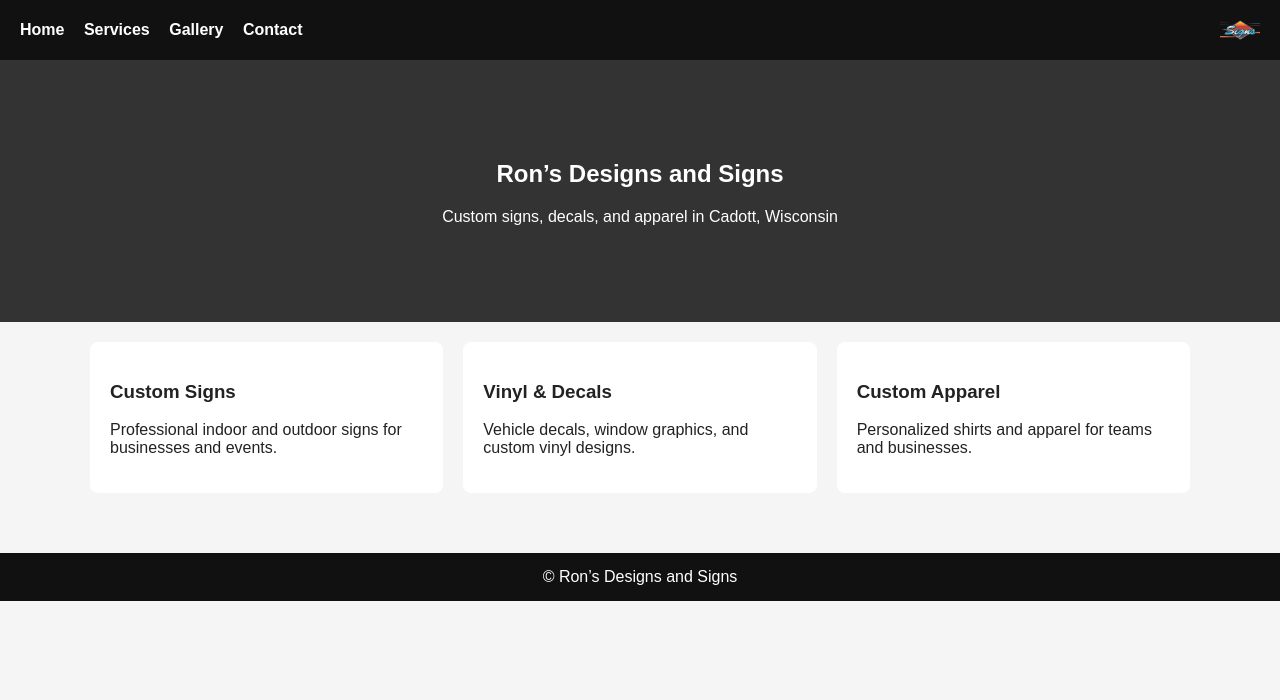
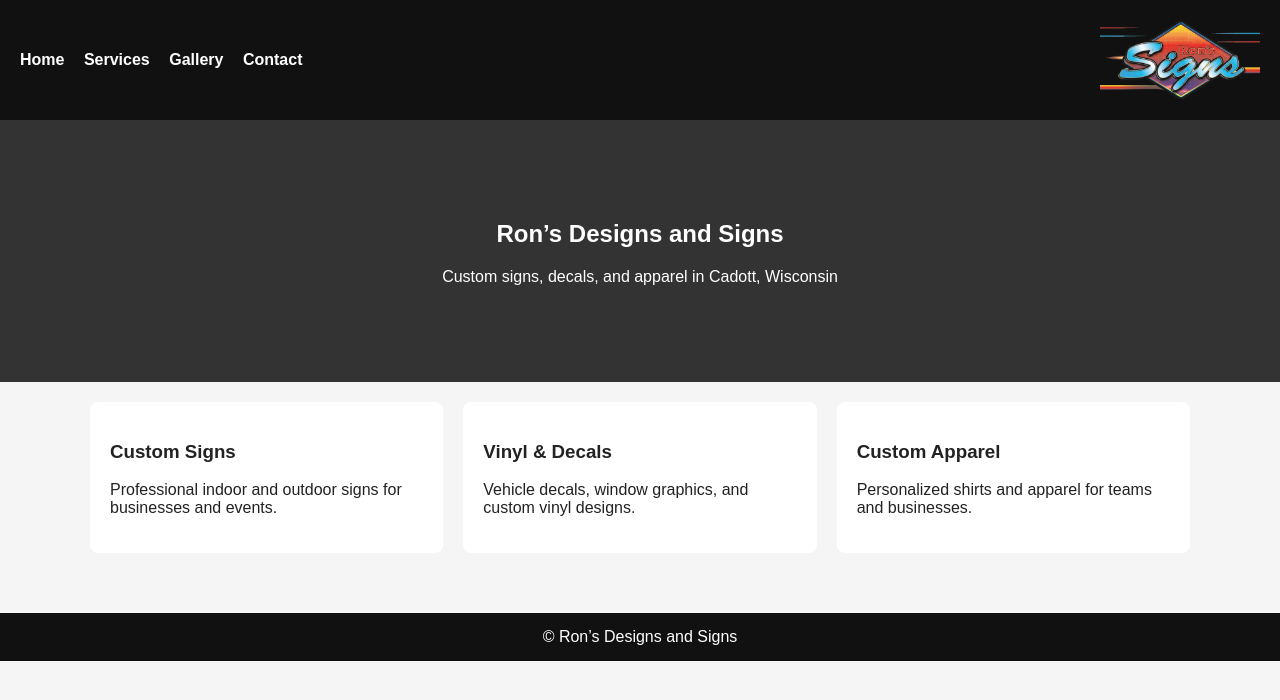
Before and after one commit to Cadott-Programming-Club/Ron-s-Designs-and-Signs, a plain HTML site: page index.html in a window 1280 px wide. Drawn offline with Linux system fonts and the light colour scheme.

Commit message:
chagne logog size

```diff
--- a/style.css
+++ b/style.css
@@ -1,7 +1,7 @@
 body{margin:0;font-family:Arial,Helvetica,sans-serif;background:#f5f5f5;color:#222}
 header{background:#111;color:#fff;padding:20px;display:flex;justify-content:space-between;align-items:center}
 nav a{color:#fff;margin-right:15px;text-decoration:none;font-weight:bold}
-.header-logo{height:20px;}
+.header-logo{height:80px;}
 .container{max-width:1100px;margin:auto;padding:20px}
 .hero{background:#333;color:#fff;padding:80px 20px;text-align:center}
 .grid{display:grid;grid-template-columns:repeat(auto-fit,minmax(250px,1fr));gap:20px}
```
